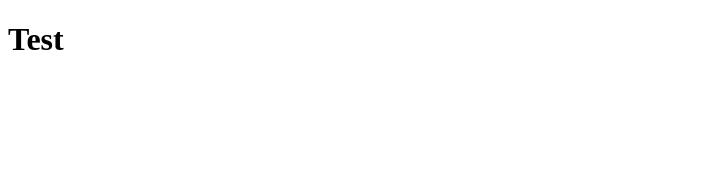
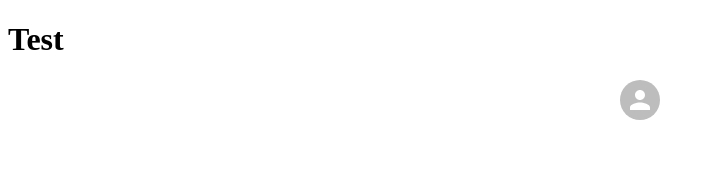
Before and after one commit to Pedrael/zencode_testtask, a React (Vite) app: page / in a window 1280 px wide. Shown: the top 170 px of the page, without its empty margins (0-715 px from the left). Built offline with nearby package versions, Linux system fonts and the light colour scheme.

Commit message:
feat: First iteration of create markup

```diff
--- a/src/App.tsx
+++ b/src/App.tsx
@@ -1,7 +1,11 @@
+import { Navmenu } from './components/Navmenu'
+import { usePage } from 'vite-plugin-ssr'
+
 const App = () => {
   return (
     <>
       <h1>Test</h1>
+      <Navmenu />
     </>
   )
 }
--- /dev/null
+++ b/src/components/Navmenu.tsx
@@ -0,0 +1,9 @@
+import { Avatar, Stack } from '@mui/material'
+
+export const Navmenu = () => {
+  return (
+    <Stack alignItems="center">
+      <Avatar></Avatar>
+    </Stack>
+  )
+}
--- /dev/null
+++ b/src/pages/About.tsx
@@ -0,0 +1,3 @@
+export const About = () => {
+  return <h1>About</h1>
+}
--- /dev/null
+++ b/src/pages/Home.tsx
@@ -0,0 +1,3 @@
+export const Home = () => {
+  return <h1>home</h1>
+}
```
